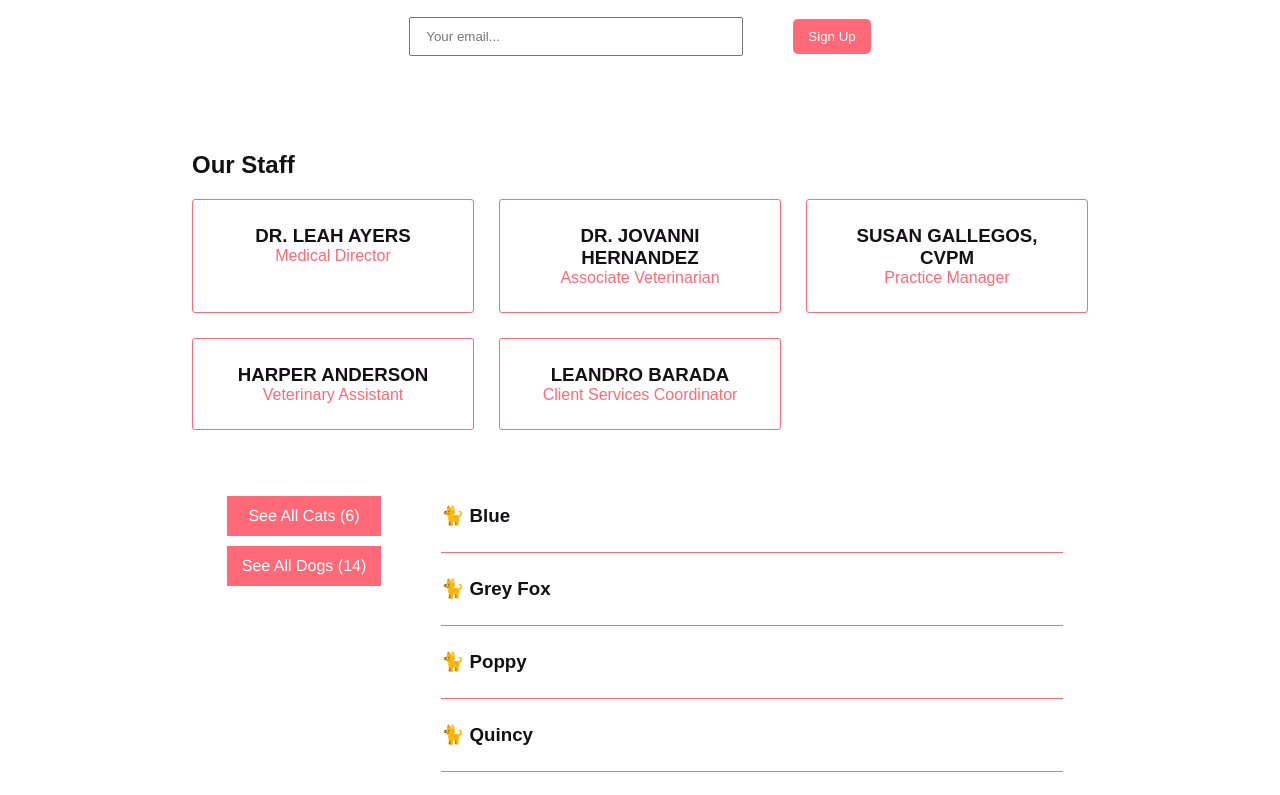
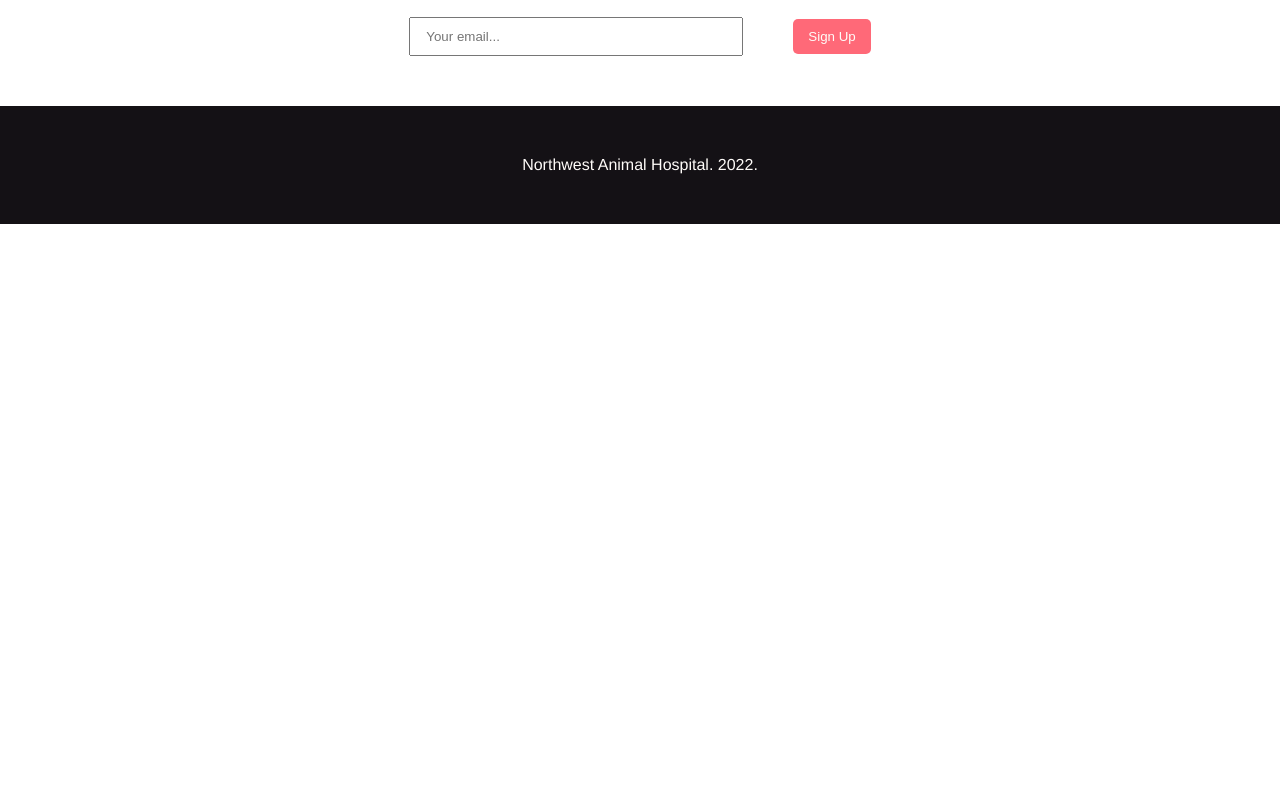
Before and after one commit to 9-5-pursuit/lab-react-router, a React (Create React App) app: page / in a window 1280 px wide. Shown: the part 920-1715 px from the top of the page. After the commit the page ends 1144 px from the top, so only its background shows below. Built offline with nearby package versions, Linux system fonts and the light colour scheme; a web font is replaced by a local one.

Commit message:
Navbar works

```diff
--- a/package.json
+++ b/package.json
@@ -13,7 +13,7 @@
     "web-vitals": "^2.1.4"
   },
   "scripts": {
-    "start": "react-scripts --openssl-legacy-provider start",
+    "start": "react-scripts start",
     "build": "react-scripts build",
     "test": "./node_modules/.bin/cypress open",
     "eject": "react-scripts eject"
--- a/src/App.js
+++ b/src/App.js
@@ -1,4 +1,7 @@
 import { useState } from "react";
+// to use router, you have to import it from the installed react router dom below
+import { BrowserRouter as Router, Routes, Route } from "react-router-dom";
+
 
 /*
   Components
@@ -25,11 +28,16 @@ function App() {
 
   return (
     <div className="wrapper">
-      <Nav />
-      <Home employees={employees} owners={owners} pets={pets} />
-      <StaffList employees={employees} />
-      <PetsList pets={pets} />
-      <Footer />
+      <Router>
+        {/* Nav and footer go in the router but outside the routes */}
+       <Nav />
+       <Routes>
+        <Route path="/" element={<Home employees={employees} owners={owners} pets={pets} />} />
+        <Route path="/staff-list" element={<StaffList employees={employees} />} />
+        <Route path="/pet-list" element={<PetsList pets={pets} />} />
+       </Routes>
+       <Footer />
+      </Router>
     </div>
   );
 }
--- a/src/components/common/Nav.js
+++ b/src/components/common/Nav.js
@@ -1,22 +1,31 @@
 import "./Nav.css";
+import React from "react";
 
+//link tag is called from rreact router dom
+import { Link } from "react-router-dom";
+
+//a tags need to be switched with link tags
 function Nav() {
   return (
     <header>
       <article>
         <h1>
-          <a href="/">
-            Northwest <span>Animal Hospital</span>
-          </a>
+        <Link to="/">
+         Northwest <span>Animal Hospital</span>
+        </Link>
         </h1>
       </article>
       <aside>
         <ul>
           <li>
-            <a href="/staff">All Staff</a>
+          <Link to="/staff-list">
+            All Staff
+          </Link>
           </li>
           <li>
-            <a href="/pets">All Pets</a>
+          <Link to="/pet-list">
+            All Pets
+          </Link>
           </li>
         </ul>
       </aside>
--- a/src/components/pets/PetsListNav.js
+++ b/src/components/pets/PetsListNav.js
@@ -1,3 +1,4 @@
+import { Link } from "react-router-dom";
 import "./PetsListNav.css";
 
 export const PetsListNav = ({ cats, dogs }) => {
@@ -5,10 +6,10 @@ export const PetsListNav = ({ cats, dogs }) => {
     <nav className="pets-nav">
       <ul>
         <li>
-          <a href="/pets/cats">See All Cats ({cats.length})</a>
+          <Link to="/pets/cats">See All Cats ({cats.length})</Link>
         </li>
         <li>
-          <a href="/pets/dogs">See All Dogs ({dogs.length})</a>
+          <Link to="/pets/dogs">See All Dogs ({dogs.length})</Link>
         </li>
       </ul>
     </nav>
```
